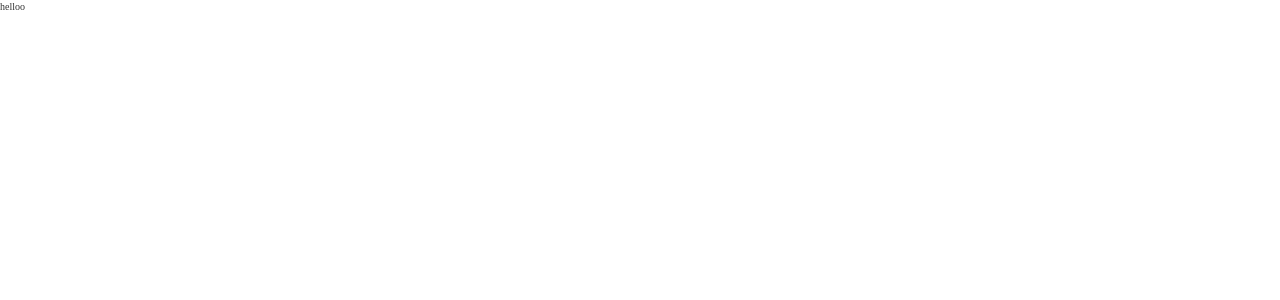
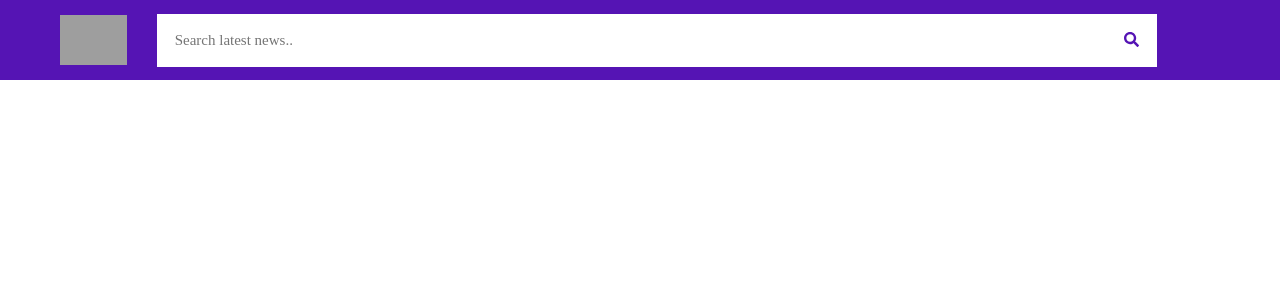
Before and after one commit to rubybassi/newsapi-react-app, a React (Create React App) app: page / in a window 1280 px wide. Shown: the top 300 px of the page. Built offline with nearby package versions, Linux system fonts and the light colour scheme; grey boxes are pictures that could not be loaded.

Commit message:
created header component and styles

```diff
--- a/package.json
+++ b/package.json
@@ -3,6 +3,9 @@
   "version": "0.1.0",
   "private": true,
   "dependencies": {
+    "@fortawesome/fontawesome-svg-core": "^1.2.35",
+    "@fortawesome/free-solid-svg-icons": "^5.15.3",
+    "@fortawesome/react-fontawesome": "^0.1.14",
     "react": "^17.0.2",
     "react-dom": "^17.0.2",
     "react-scripts": "4.0.3"
--- a/src/App.css
+++ b/src/App.css
@@ -31,21 +31,35 @@ html {
 }
 
 /*
+ * Height set fill content
+ */
+
+body {
+  min-height: 100%;
+}
+
+/*
  * Set background theme for key elements that use the brand colour
  */
 
 header,
-footer,
-button {
+footer {
   background-color: var(--color-bt-purple);
   color: var(--light-font-color);
+}
+
+button {
+  background-color: #ffffff;
+  color: var(--color-bt-purple);
 }
 
 /*
  * Set font theme
  */
 
-body, p, span {
+body,
+p,
+span {
   color: var(--dark-font-color);
 }
 
--- a/src/App.js
+++ b/src/App.js
@@ -1,9 +1,11 @@
 import React from 'react';
 import './App.css';
+import Header from "./components/header/Header";
 
 function App() {
   return (
-    <div>helloo
+    <div>
+      <Header />
     </div>
   );
 }
--- a/src/components/header/Header.js
+++ b/src/components/header/Header.js
@@ -0,0 +1,29 @@
+import React from "react";
+import "./header.css";
+import { FontAwesomeIcon } from "@fortawesome/react-fontawesome";
+import { faSearch } from "@fortawesome/free-solid-svg-icons";
+
+const Header = () => {
+  return (
+    <header className="nav">
+      <img
+        className="nav-logo"
+        src="https://img01.bt.co.uk/s/assets/191120/images/logo/logo-2018.svg"
+        alt="bt logo"
+      />
+      <form className="nav-search">
+        <input
+          className="nav-search-input"
+          type="text"
+          name="search"
+          placeholder="Search latest news.."
+        />
+        <button className="nav-search-button">
+          <FontAwesomeIcon icon={faSearch} />
+        </button>
+      </form>
+    </header>
+  );
+};
+
+export default Header;
--- a/src/components/header/header.css
+++ b/src/components/header/header.css
@@ -0,0 +1,79 @@
+/*
+Static position by default
+ */
+.nav {
+  display: flex;
+  flex-flow: row nowrap;
+  justify-content: flex-start;
+  align-items: center;
+  height: 80px;
+  width: 100%;
+  padding: 0 1.5rem;
+}
+
+.nav-logo {
+  height: 5rem;
+}
+
+.nav-search {
+  position: relative;
+  margin-left: 3rem;
+  width: 100%;
+  outline-color: #5514b4;
+}
+
+.nav-search-input {
+  font-size: 1.5rem;
+  padding: 1.2em;
+  border: 0;
+  width: 100%;
+
+}
+
+/*
+Style outline for accessiblilty
+ */
+.nav-search-input:focus {
+  outline: 2px solid deeppink;
+}
+
+.nav-search-button {
+  font-size: 1.5rem;
+  padding: 1.2em;
+  cursor: pointer;
+  position: absolute;
+  right: 0;
+  top: 0;
+  border: none;
+}
+
+/*
+Style outline for accessiblilty
+ */
+.nav-search-button:hover {
+  background-color:#5514b4;
+  opacity: 0.6;
+  color: #ffffff;
+}
+
+.nav-search-button:focus {
+  outline: 2px solid deeppink;
+}
+
+/*
+Set extra side padding on tablets and larger devices
+ */
+@media only screen and (min-width: 481px) {
+  .nav {
+    padding: 0 6rem;
+  }
+}
+
+/*
+Set max width on desktops
+ */
+@media only screen and (min-width: 1024px) {
+  .nav-search {
+    max-width: 1000px;
+  }
+}
```
Also changed, not shown: 1 other file (tests, documents, lock files or other folders).
